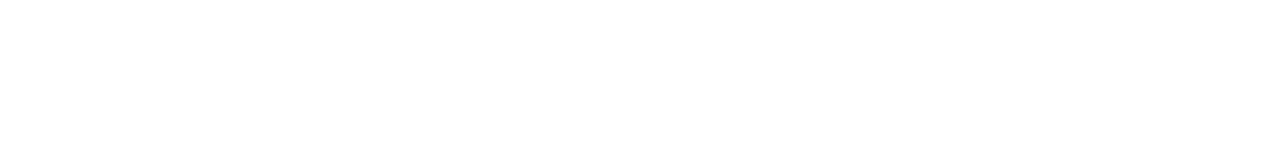
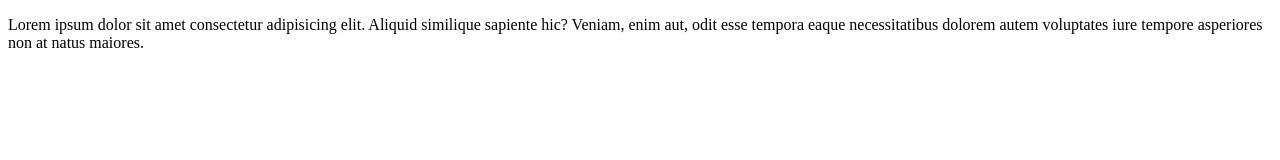
Before and after one commit to sauloribeiroo/marcioesauloprova1, a plain HTML site: page index.html in a window 1280 px wide. Drawn offline with Linux system fonts and the light colour scheme.

Commit message:
correcao index html

```diff
--- a/index.html
+++ b/index.html
@@ -4,6 +4,7 @@
     <meta charset="UTF-8">
     <meta name="viewport" content="width=device-width, initial-scale=1.0">
     <title>Titulo</title>
+    <p>Lorem ipsum dolor sit amet consectetur adipisicing elit. Aliquid similique sapiente hic? Veniam, enim aut, odit esse tempora eaque necessitatibus dolorem autem voluptates iure tempore asperiores non at natus maiores.</p>
 </head>
 <body>
 
```
